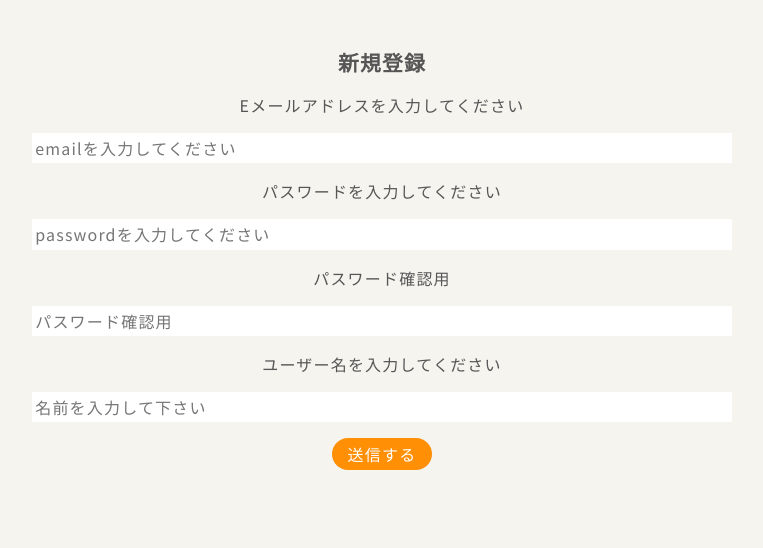
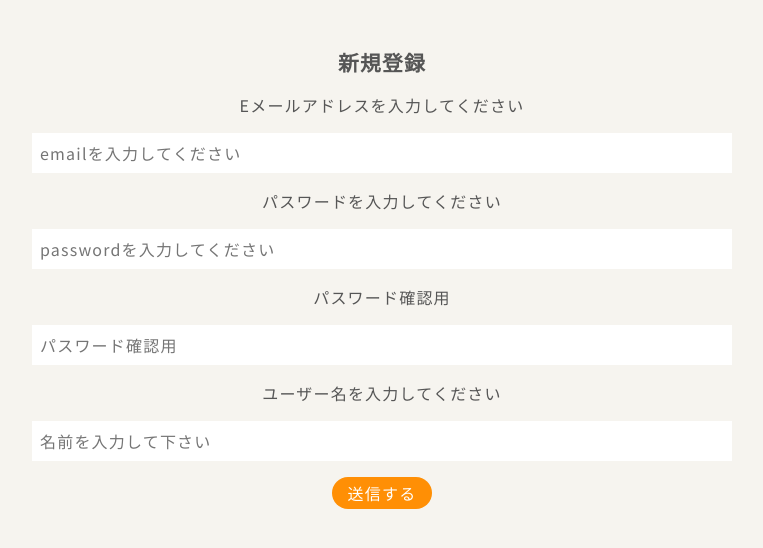
Before and after one commit to kousei1015/recipe-front-with-react, a React (Vite) app: page /signup in a window 1280 px wide. Shown: the top 548 px of the page, without its empty margins (258-1021 px from the left). Built offline with nearby package versions, Linux system fonts and the light colour scheme; no server answers.

Commit message:
style: 入力項目の余白を大きくしました

```diff
--- a/src/routes/create/route.lazy.tsx
+++ b/src/routes/create/route.lazy.tsx
@@ -62,7 +62,7 @@ export function Create() {
       const file = files[0];
       const options = {
         maxSizeMB: 0.3,
-        maxWidthOrHeight: 1000,
+        maxWidthOrHeight: 500,
       };
 
       try {
--- a/src/styles/Sign.module.css
+++ b/src/styles/Sign.module.css
@@ -17,7 +17,7 @@
     margin: 1rem auto;
     width: 85%;
     max-width: 700px;
-    padding: .2rem;
+    padding: .5rem;
 }
 
 .wrapper > button {
```
